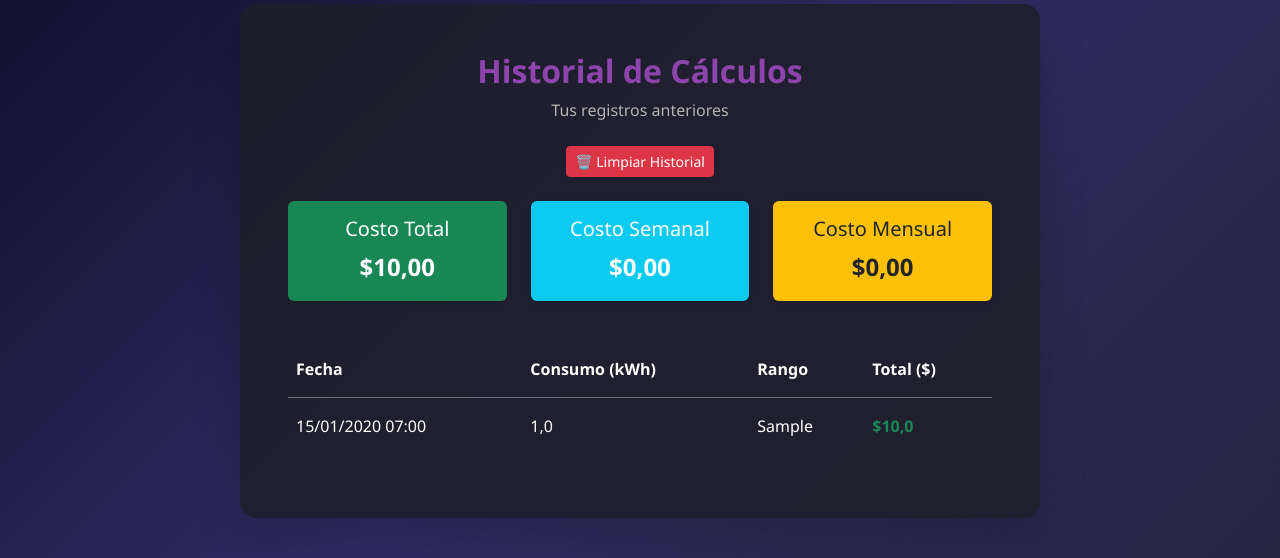
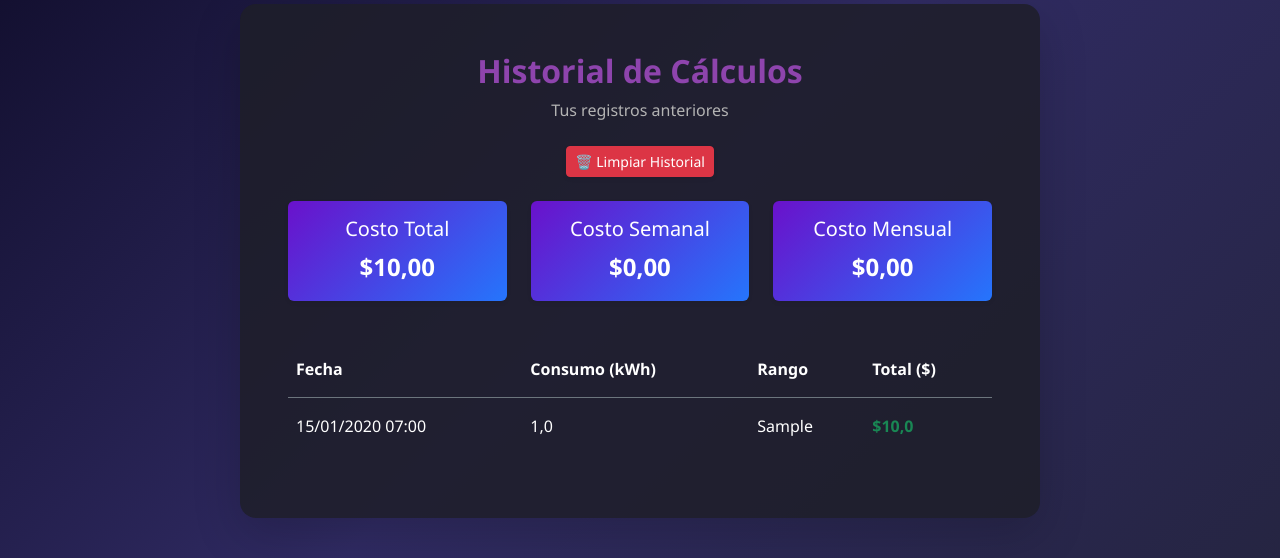
Before and after one commit to Esteban1215/Calcula-tu-energia, a Django app: page /historial/ in a window 1280 px wide. Shown: the part 139-697 px from the top of the page. Run offline with Django 5.2, Linux system fonts and the light colour scheme; tables that the repository leaves empty hold one stand-in row (values such as "Sample post").

Commit message:
Se modifico el historial de energia/consumo

```diff
--- a/registro_energia/templates/registro/historial.html
+++ b/registro_energia/templates/registro/historial.html
@@ -20,7 +20,7 @@
 
             <div class="row mb-4">
                 <div class="col-md-4">
-                    <div class="card bg-success text-white mb-3 shadow-sm border-0">
+                    <div class="card bg-purple text-white mb-3 shadow-sm border-0">
                         <div class="card-body text-center">
                             <h5 class="card-title">Costo Total</h5>
                             <p class="card-text fs-4 fw-bold">${{ total_general|floatformat:2 }}</p>
@@ -28,7 +28,7 @@
                     </div>
                 </div>
                 <div class="col-md-4">
-                    <div class="card bg-info text-white mb-3 shadow-sm border-0">
+                    <div class="card bg-purple text-white mb-3 shadow-sm border-0">
                         <div class="card-body text-center">
                             <h5 class="card-title">Costo Semanal</h5>
                             <p class="card-text fs-4 fw-bold">${{ total_semana|floatformat:2 }}</p>
@@ -36,7 +36,7 @@
                     </div>
                 </div>
                 <div class="col-md-4">
-                    <div class="card bg-warning text-dark mb-3 shadow-sm border-0">
+                    <div class="card bg-purple text-white mb-3 shadow-sm border-0">
                         <div class="card-body text-center">
                             <h5 class="card-title">Costo Mensual</h5>
                             <p class="card-text fs-4 fw-bold">${{ total_mes|floatformat:2 }}</p>
@@ -60,7 +60,15 @@
                         <tr class="border-bottom border-secondary" style="background-color: transparent;">
                             <td class="py-3">{{ r.fecha|date:"d/m/Y H:i" }}</td>
                             <td class="py-3">{{ r.consumo_kwh }}</td>
-                            <td class="py-3">{{ r.rango }}</td>
+                            <td class="py-3">
+                                {% if r.rango == 'mes' %}
+                                {{ r.mes }}
+                                {% elif r.rango == 'semana' %}
+                                {{ r.semana }}
+                                {% else %}
+                                {{ r.rango }}
+                                {% endif %}
+                            </td>
                             <td class="py-3 fw-bold text-success">${{ r.total }}</td>
                         </tr>
                         {% empty %}
@@ -87,5 +95,12 @@
     tbody tr:last-child {
         border-bottom: none !important;
     }
+
+    .bg-purple {
+        background-color: #6a11cb !important;
+        /* Purple color */
+        background: linear-gradient(135deg, #6a11cb 0%, #2575fc 100%) !important;
+        /* Optional gradient */
+    }
 </style>
 {% endblock %}
```
